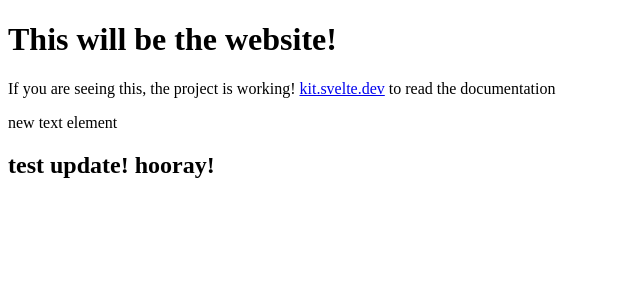
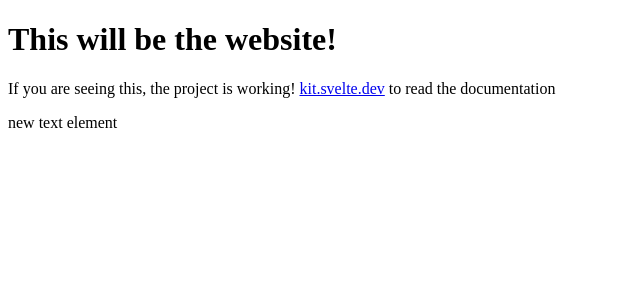
Before and after one commit to nickswetUCSD/spotifyproject, a SvelteKit app: page / in a window 1280 px wide. Shown: the top 300 px of the page, without its empty margins (0-640 px from the left). Built offline with nearby package versions, Linux system fonts and the light colour scheme.

Commit message:
basic page update three

```diff
--- a/src/routes/+page.svelte
+++ b/src/routes/+page.svelte
@@ -1,6 +1,3 @@
 <h1>This will be the website!</h1>
 <p>If you are seeing this, the project is working! <a href="https://kit.svelte.dev">kit.svelte.dev</a> to read the documentation</p>
 <p>new text element</p>
-
-
-<h2>test update! hooray!</h2>
```
